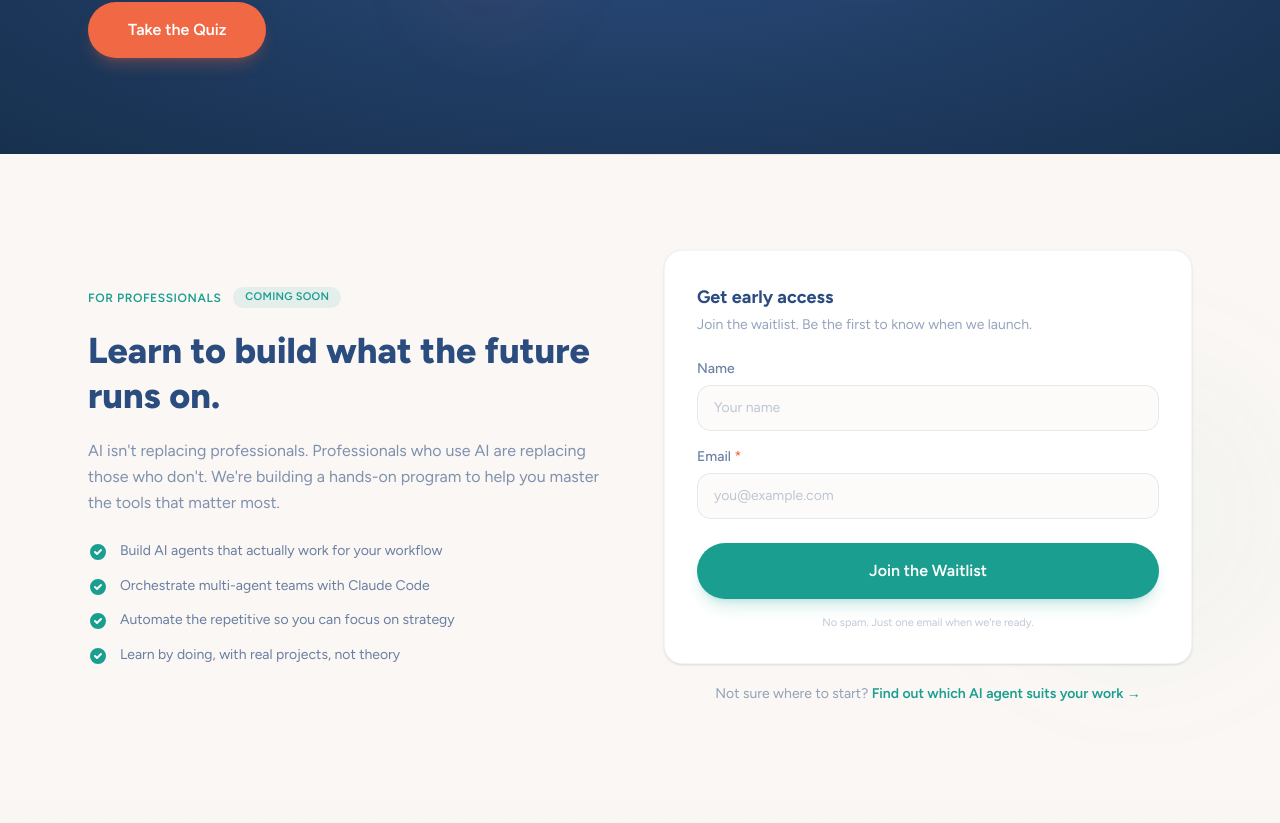
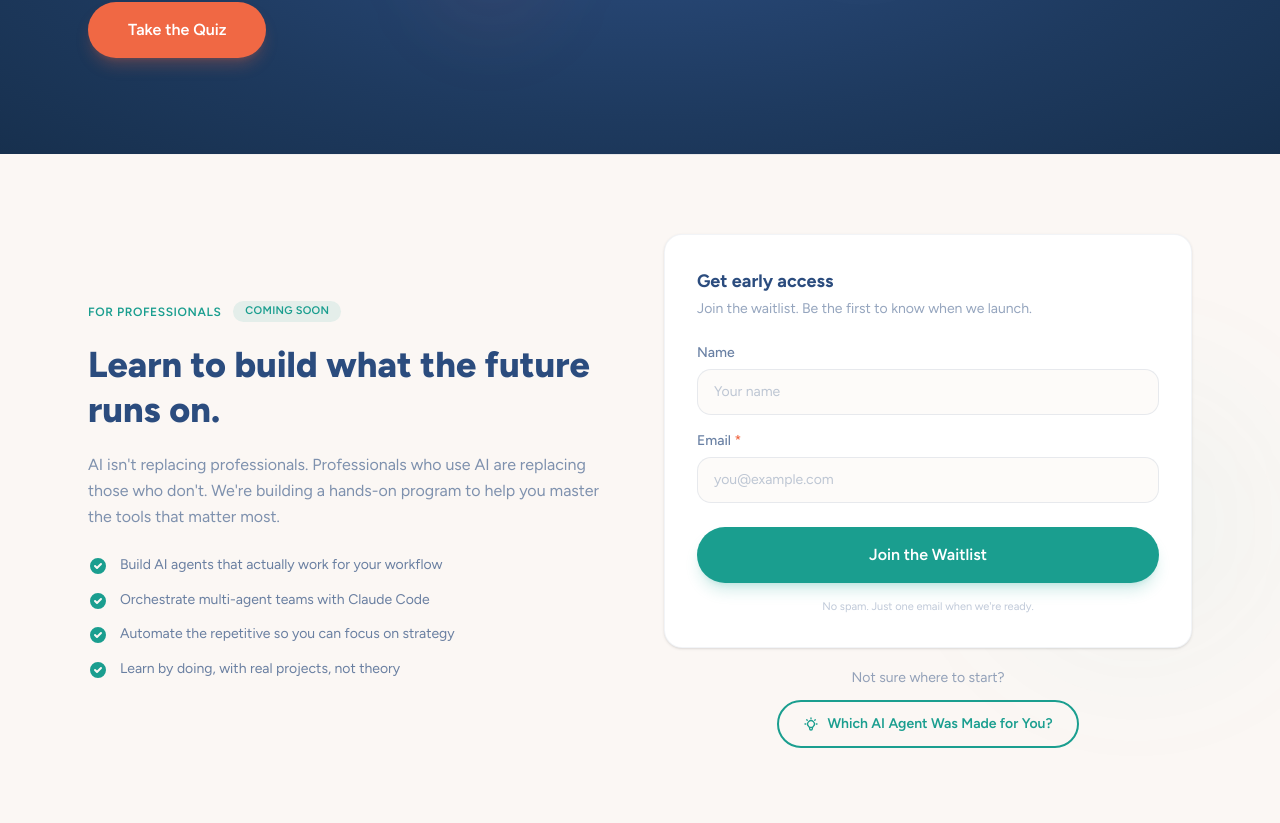
Before and after one commit to aubreyp11/vergeai-website, a Next.js app: page / in a window 1280 px wide. Shown: the part 2937-3760 px from the top of the page. Built offline with nearby package versions, Linux system fonts and the light colour scheme.

Commit message:
fix: make agents quiz a proper button, tighten spacing above FAQ

```diff
--- a/src/components/faq.tsx
+++ b/src/components/faq.tsx
@@ -17,7 +17,7 @@ export default function FAQ() {
     <section
       id="faq"
       aria-labelledby="faq-heading"
-      className="noise-overlay relative bg-warm-white py-24 md:py-32"
+      className="noise-overlay relative bg-warm-white py-16 md:py-24"
     >
       <div className="max-w-3xl mx-auto px-6">
         <div className="text-center mb-14">
--- a/src/components/professionals-waitlist.tsx
+++ b/src/components/professionals-waitlist.tsx
@@ -39,7 +39,7 @@ export default function ProfessionalsWaitlist() {
   }
 
   return (
-    <section className="relative bg-warm-white py-16 md:py-24 overflow-hidden">
+    <section className="relative bg-warm-white py-16 md:py-20 overflow-hidden">
       {/* Subtle decorative elements */}
       <div
         aria-hidden="true"
@@ -189,17 +189,20 @@ export default function ProfessionalsWaitlist() {
               )}
             </div>
 
-            <p className="text-center text-sm text-navy/50 mt-5">
-              Not sure where to start?{" "}
+            <div className="mt-5 text-center">
+              <p className="text-sm text-navy/50 mb-3">Not sure where to start?</p>
               <a
                 href="https://agentsquiz.vergeai.co"
                 target="_blank"
                 rel="noopener noreferrer"
-                className="text-teal font-semibold hover:underline"
+                className="inline-flex items-center gap-2 rounded-full border-2 border-teal text-teal font-semibold text-sm px-6 py-3 hover:bg-teal hover:text-white transition-colors"
               >
-                Find out which AI agent suits your work →
+                <svg className="w-4 h-4" fill="none" stroke="currentColor" viewBox="0 0 24 24" strokeWidth={2}>
+                  <path strokeLinecap="round" strokeLinejoin="round" d="M9.663 17h4.673M12 3v1m6.364 1.636l-.707.707M21 12h-1M4 12H3m3.343-5.657l-.707-.707m2.828 9.9a5 5 0 117.072 0l-.548.547A3.374 3.374 0 0014 18.469V19a2 2 0 11-4 0v-.531c0-.895-.356-1.754-.988-2.386l-.548-.547z" />
+                </svg>
+                Which AI Agent Was Made for You?
               </a>
-            </p>
+            </div>
           </motion.div>
         </div>
       </div>
```
